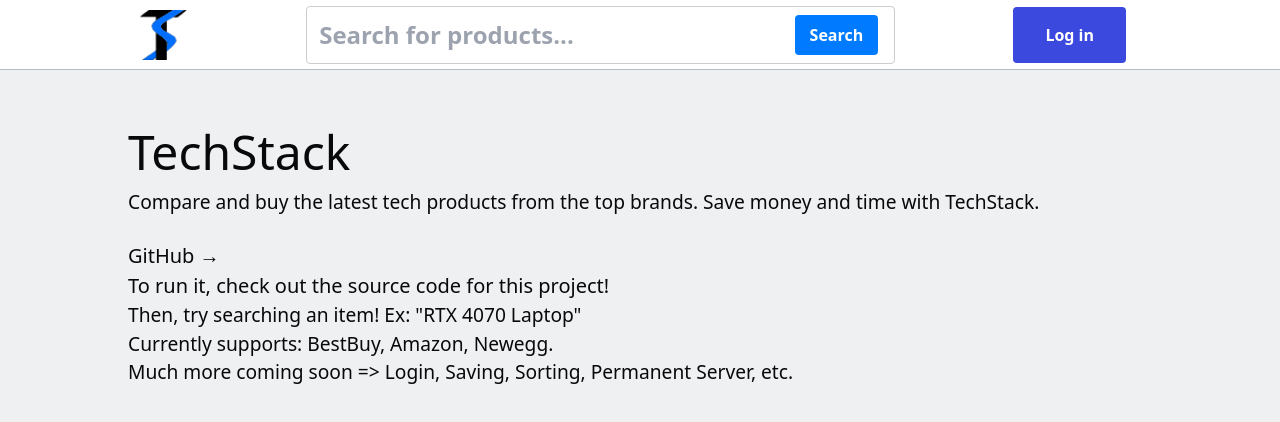
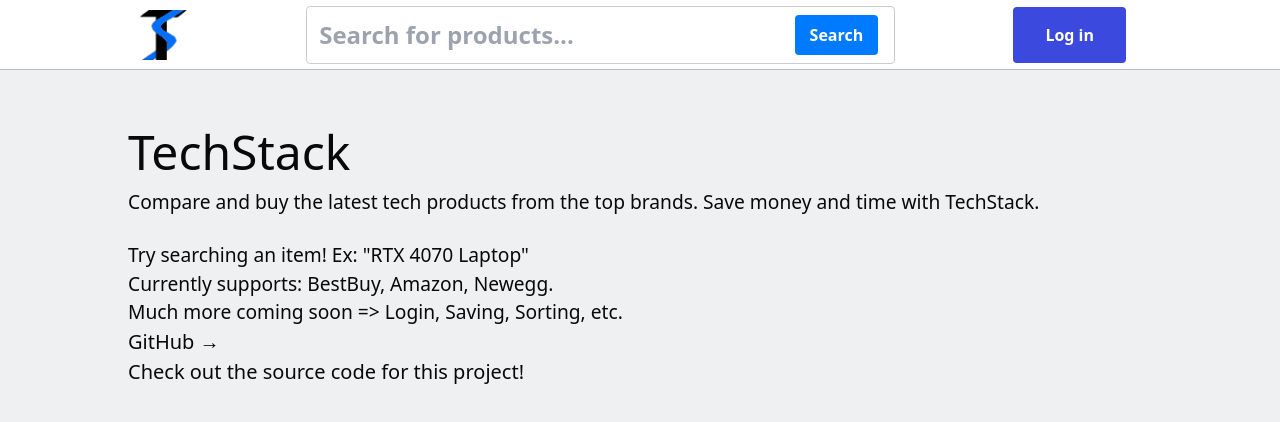
Before and after one commit to Kevin3874/TechStack, a Next.js app in the folder techstack-app/: page / in a window 1280 px wide. Shown: the top 422 px of the page. Built offline with nearby package versions, Linux system fonts and the light colour scheme; no server answers.

Commit message:
Change frontend text

```diff
--- a/techstack-app/pages/index.tsx
+++ b/techstack-app/pages/index.tsx
@@ -29,15 +29,16 @@
             money and time with TechStack.
           </h2>
           <br></br>
+          <h2 className={styles.description}>
+            Try searching an item! Ex: {'"RTX 4070 Laptop"'} <br></br>
+            Currently supports: BestBuy, Amazon, Newegg. <br></br>
+            Much more coming soon {'=>'} Login, Saving, Sorting, etc.
+          </h2>
           <Link href='https://github.com/Kevin3874/TechStack'>
               <h2>GitHub &rarr;</h2>
-              <h2>To run it, check out the source code for this project!</h2>
+              <h2>Check out the source code for this project!</h2>
           </Link>
-          <h2 className={styles.description}>
-            Then, try searching an item! Ex: {'"RTX 4070 Laptop"'} <br></br>
-            Currently supports: BestBuy, Amazon, Newegg. <br></br>
-            Much more coming soon {'=>'} Login, Saving, Sorting, Permanent Server, etc.
-          </h2>
+
         </div>
       </main>
     </>
```
